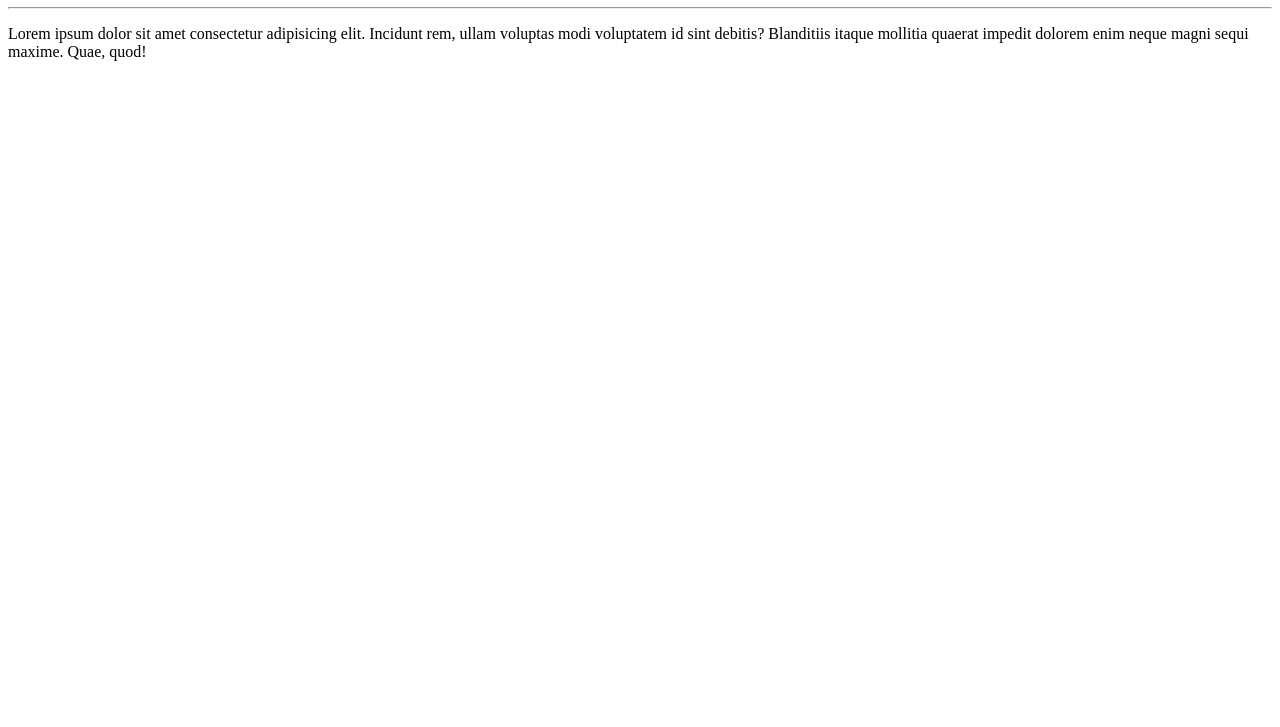
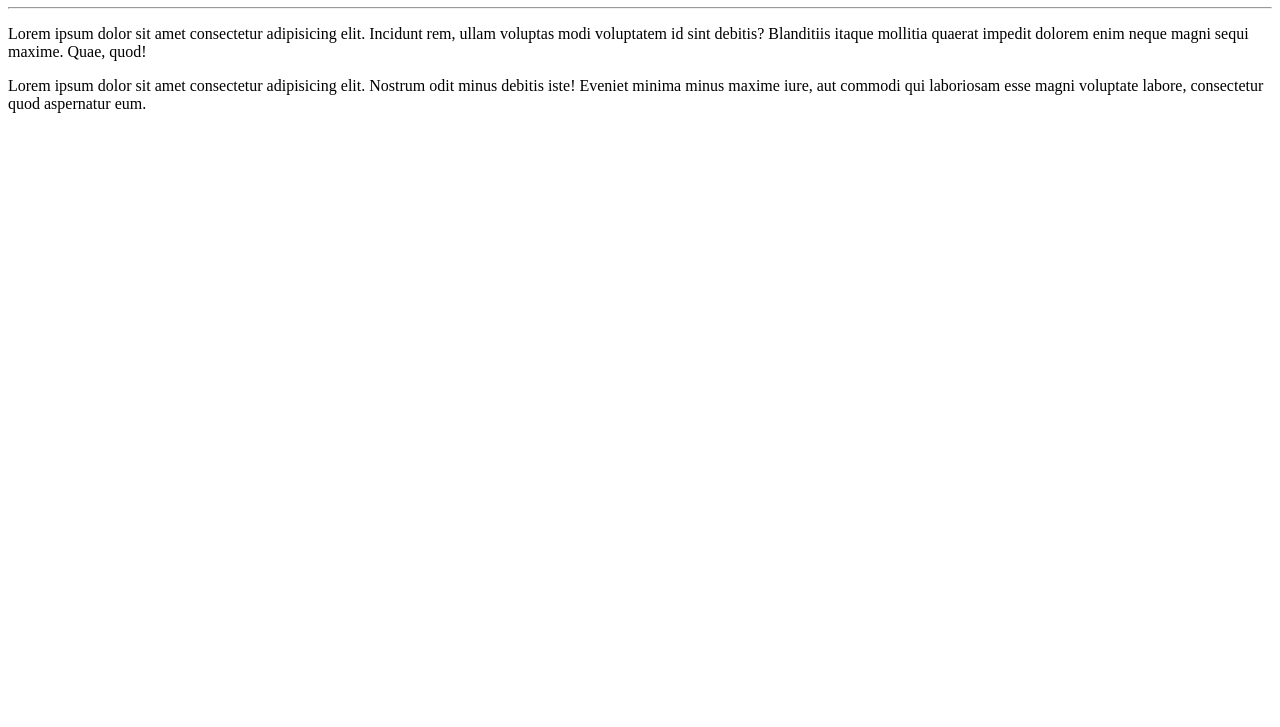
Before and after one commit to ileanakaori/Ola-Mundo, a plain HTML site: page site-exemplo/index.html in a window 1280 px wide. Shown: the part 73-800 px from the top of the page. Drawn offline with Linux system fonts and the light colour scheme.

Commit message:
Adicionei um parágrafo

```diff
--- a/site-exemplo/index.html
+++ b/site-exemplo/index.html
@@ -9,5 +9,6 @@
     <h1>Olá, Mundo!</h1>
     <hr>
     <p>Lorem ipsum dolor sit amet consectetur adipisicing elit. Incidunt rem, ullam voluptas modi voluptatem id sint debitis? Blanditiis itaque mollitia quaerat impedit dolorem enim neque magni sequi maxime. Quae, quod!</p>
+    <p>Lorem ipsum dolor sit amet consectetur adipisicing elit. Nostrum odit minus debitis iste! Eveniet minima minus maxime iure, aut commodi qui laboriosam esse magni voluptate labore, consectetur quod aspernatur eum.</p>
 </body>
 </html>
```
